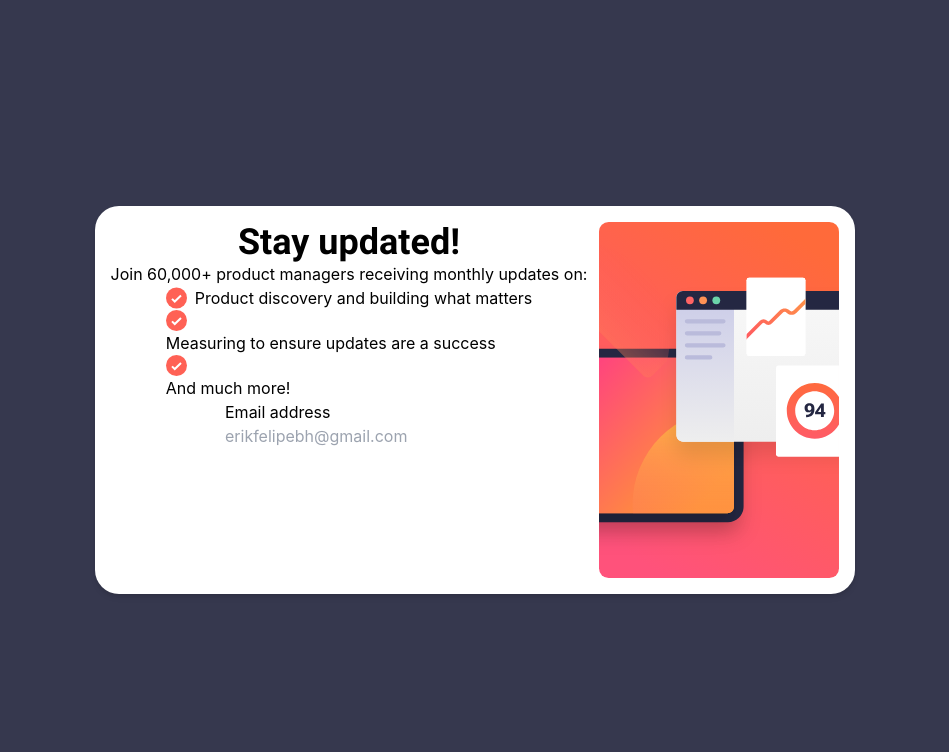
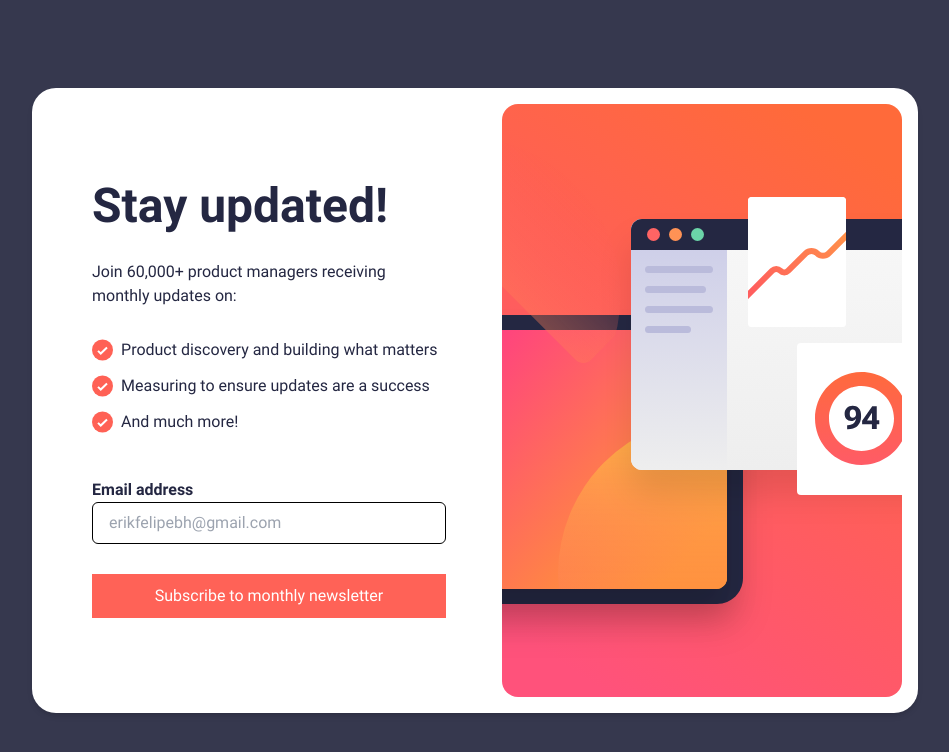
Before and after one commit to erikfelipe/newsletter_emailform, a React (Create React App) app: page / in a window 1280 px wide. Shown: the top 752 px of the page, without its empty margins (165-1114 px from the left). Built offline with nearby package versions, Linux system fonts and the light colour scheme.

Commit message:
Refactoring Page Newsletter Form

```diff
--- a/src/pages/NewsletterForm/index.tsx
+++ b/src/pages/NewsletterForm/index.tsx
@@ -1,43 +1,39 @@
 import React from "react";
 import Card from "../../components/Card/index.tsx";
 import illustrationDsk from "../../assets/images/illustration-sign-up-desktop.svg";
+import List from "../../components/List/index.tsx";
 import iconList from "../../assets/images/icon-list.svg";
+import InputText from "../../components/InputText/index.tsx";
+import Button from "../../components/Button/index.tsx";
 
 const NewsletterForm = () => {
+  const items = [
+    { icon: iconList, text: "Product discovery and building what matters" },
+    { icon: iconList, text: "Measuring to ensure updates are a success" },
+    { icon: iconList, text: "And much more!" },
+  ];
+
   return (
     <Card>
-      <section className="flex ">
-        <section className="flex flex-col items-center">
-          <div>
-            <h1 className="font_Roboto-Bold text-4xl">Stay updated!</h1>
+      <section className="flex">
+        <section className="flex flex-col items-center justify-center">
+          <div className="content-wrapper">
+            <h1 className="font_Roboto-Bold text-5xl">Stay updated!</h1>
+            <div>
+              <h2>
+                Join 60,000+ product managers receiving monthly updates on:
+              </h2>
+            </div>
+            <List items={items} />
+            <InputText
+              label="Email address"
+              placeholder="erikfelipebh@gmail.com"
+            />
+            <Button />
           </div>
-          <div>
-            <h2>Join 60,000+ product managers receiving monthly updates on:</h2>
-          </div>
-          <div>
-            <ul>
-              <div className="flex">
-                <img src={iconList} alt="iconList" className="mr-2" />
-                <li>Product discovery and building what matters</li>
-              </div>
-              <div>
-                <img src={iconList} alt="iconList" />
-                <li>Measuring to ensure updates are a success</li>
-              </div>
-              <div>
-                <img src={iconList} alt="iconList" />
-                <li>And much more!</li>
-              </div>
-            </ul>
-          </div>
-          <div>
-            <p>Email address</p>
-            <input placeholder="erikfelipebh@gmail.com" />
-          </div>
-          <button title="Subscribe to monthly newsletter" />
         </section>
         <section className="ml-3">
-          <img src={illustrationDsk} alt="imageDsk" className="w-60 " />
+          <img src={illustrationDsk} alt="imageDsk"  />
         </section>
       </section>
     </Card>
```
